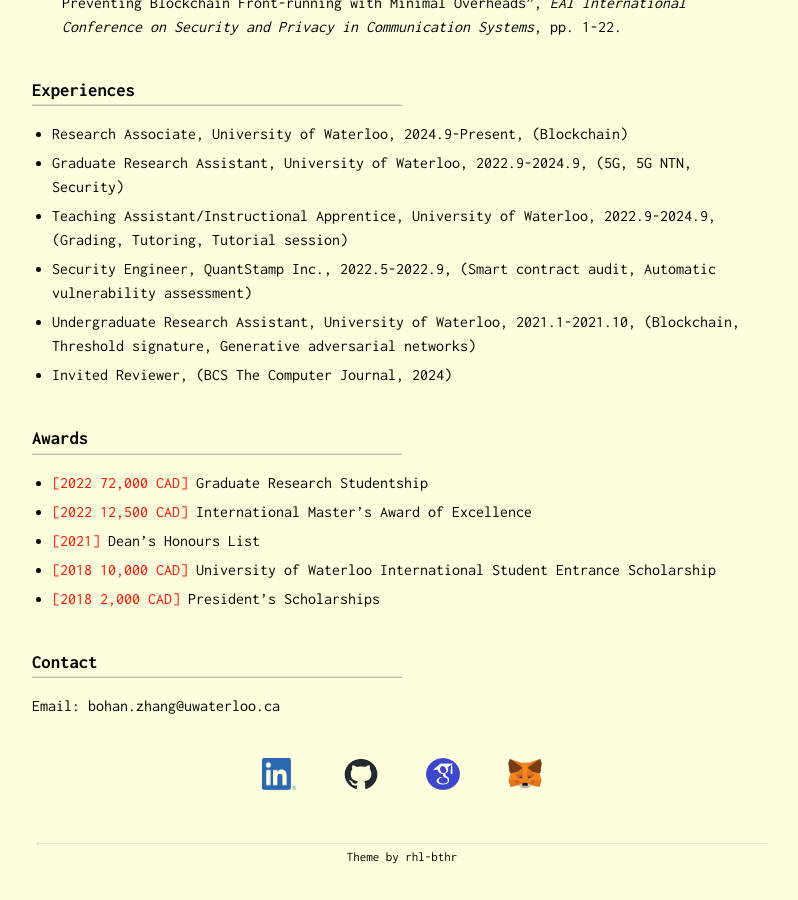
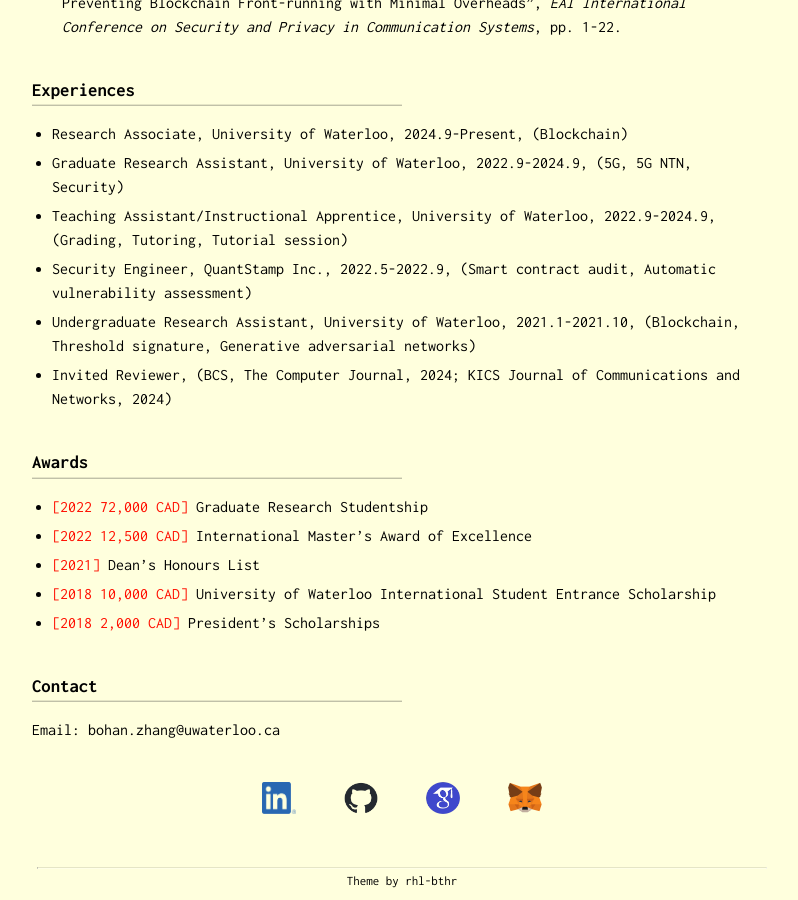
Before and after one commit to zbh888/zbh888.github.io, a Jekyll site: the page built from index.md, in a window 1280 px wide and 900 px high, scrolled down 1149 px. Shown: the whole window, without its empty margins (238-1036 px from the left). Built offline with Jekyll 4.4.1, drawn with Linux system fonts in a browser that asks for light colours; before the commit the page ends 2025 px from its top, so only the background shows below that.

Commit message:
Update index.md

```diff
--- a/index.md
+++ b/index.md
@@ -23,7 +23,7 @@ Over the years, I have found that I enjoy performing data analytics, forecasting
 * Teaching Assistant/Instructional Apprentice, University of Waterloo, 2022.9-2024.9, (Grading, Tutoring, Tutorial session)
 * Security Engineer, QuantStamp Inc., 2022.5-2022.9, (Smart contract audit, Automatic vulnerability assessment)
 * Undergraduate Research Assistant, University of Waterloo, 2021.1-2021.10, (Blockchain, Threshold signature, Generative adversarial networks)
-* Invited Reviewer, (BCS The Computer Journal, 2024)
+* Invited Reviewer, (BCS, The Computer Journal, 2024; KICS Journal of Communications and Networks, 2024)
 
 ### Awards
 * [[2022 72,000 CAD]](https://uwaterloo.ca/graduate-studies-postdoctoral-affairs/awards/graduate-research-studentship) Graduate Research Studentship
```
